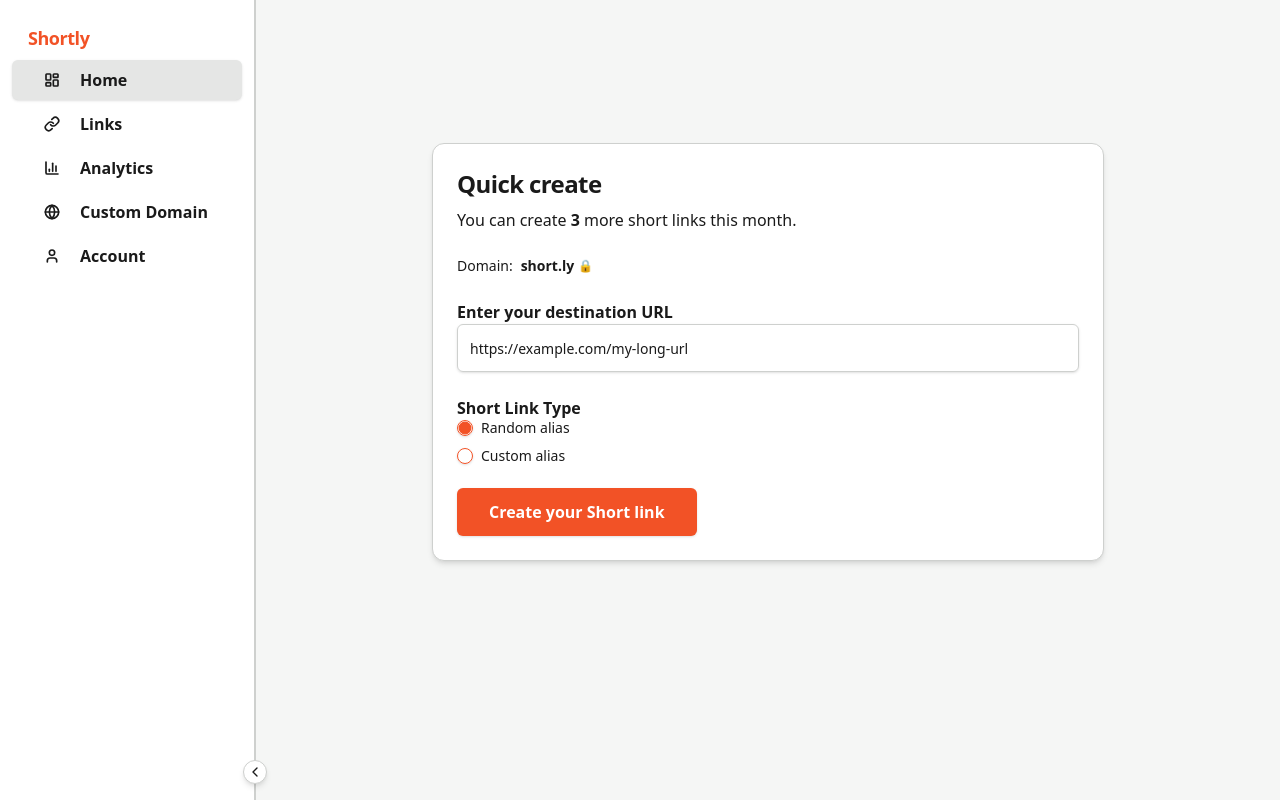
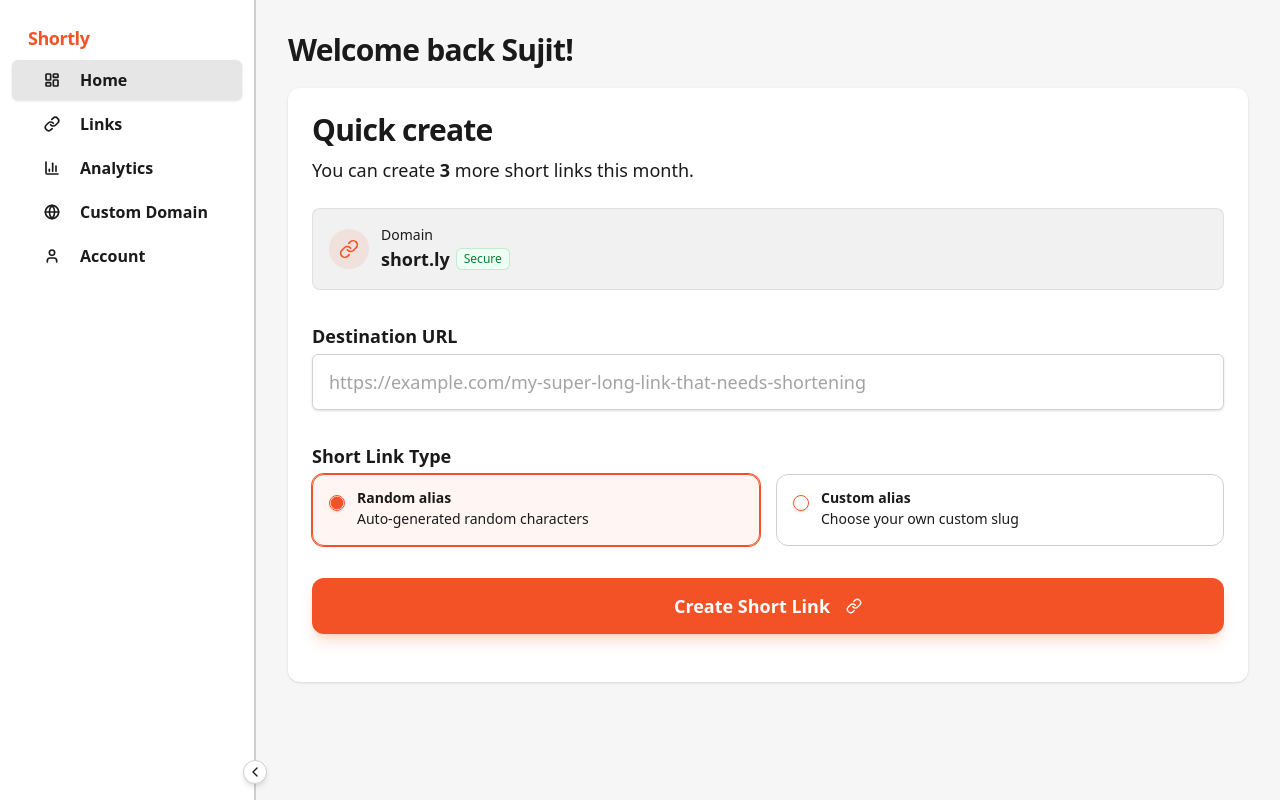
Before and after one commit to sujitroy7/shortly-frontend, a Next.js app: page /dashboard in a window 1280 px wide. Built offline with nearby package versions, Linux system fonts and the light colour scheme.

Commit message:
implement form validation for quick-create form component

```diff
--- a/app/dashboard/page.tsx
+++ b/app/dashboard/page.tsx
@@ -1,9 +1,12 @@
 import { QuickCreate } from "@/components/dashboard/QuickCreate"
 
 export default function DashboardPage() {
+  const userFirstName = "Sujit"
+
   return (
-    <div className="flex min-h-[80vh] flex-col items-center justify-center p-4">
-      <QuickCreate />
+    <div className="container">
+      <h1 className="mb-5 text-3xl font-bold tracking-tight">Welcome back {userFirstName}!</h1>
+        <QuickCreate />
     </div>
   )
 }
--- a/components/dashboard/QuickCreate.tsx
+++ b/components/dashboard/QuickCreate.tsx
@@ -2,6 +2,9 @@
 
 import * as React from "react"
 import { Link, QrCode } from "lucide-react"
+import { z } from "zod"
+import { useForm } from "react-hook-form"
+import { zodResolver } from "@hookform/resolvers/zod"
 
 import { Button } from "@/components/ui/button"
 import {
@@ -15,18 +18,56 @@ import {
 import { Input } from "@/components/ui/input"
 import { Label } from "@/components/ui/label"
 import { RadioGroup, RadioGroupItem } from "@/components/ui/radio-group"
-import { Checkbox } from "@/components/ui/checkbox"
 
 export function QuickCreate() {
-  const [slugType, setSlugType] = React.useState<"random" | "custom">("random")
+  const formSchema = z.object({
+    destination: z.string().url({ message: "Please enter a valid URL (e.g., https://example.com)" }),
+    slugType: z.enum(["random", "custom"]),
+    customSlug: z.string().optional(),
+  }).refine((data) => {
+    if (data.slugType === "custom") {
+      return !!data.customSlug && data.customSlug.length >= 3
+    }
+    return true
+  }, {
+    message: "Custom alias must be at least 3 characters",
+    path: ["customSlug"],
+  })
+
+  type FormValues = z.infer<typeof formSchema>
+
+  const {
+    register,
+    handleSubmit,
+    setValue,
+    watch,
+    formState: { errors },
+  } = useForm<FormValues>({
+    resolver: zodResolver(formSchema),
+    defaultValues: {
+      slugType: "random",
+      destination: "",
+      customSlug: "",
+    },
+  })
+
+  const slugType = watch("slugType")
+
+  const onSubmit = (data: FormValues) => {
+    console.log("Form Data:", {
+      destination: data.destination,
+      slugType: data.slugType,
+      customSlug: data.slugType === "custom" ? data.customSlug : undefined,
+    })
+  }
 
   return (
-    <Card className="w-full max-w-2xl shadow-md">
+    <Card className="w-full shadow-sm border-none">
       <CardHeader>
         <div className="flex items-center justify-between">
           <div>
-            <CardTitle className="text-2xl font-bold">Quick create</CardTitle>
-            <CardDescription className="mt-2 text-base">
+            <CardTitle className="text-3xl font-bold tracking-tight">Quick create</CardTitle>
+            <CardDescription className="mt-2 text-lg text-muted-foreground">
               You can create <span className="font-semibold text-foreground">3</span> more short links this month.
             </CardDescription>
           </div>
@@ -42,54 +83,91 @@ export function QuickCreate() {
           </div> */}
         </div>
       </CardHeader>
-      <CardContent className="space-y-6">
-        <div className="flex items-center gap-2 text-sm font-medium">
-          <span className="text-muted-foreground">Domain:</span>
-          <span className="flex items-center gap-1 font-semibold text-foreground">
+      <CardContent className="space-y-8">
+        <form onSubmit={handleSubmit(onSubmit)} className="space-y-8">
+          <div className="flex items-center gap-3 p-4 bg-muted/30 rounded-lg border border-border/50">
+            <div className="h-10 w-10 rounded-full bg-primary/10 flex items-center justify-center text-primary">
+              <Link className="h-5 w-5" />
+            </div>
+            <div className="flex flex-col">
+              <span className="text-sm font-medium text-muted-foreground">Domain</span>
+              <span className="flex items-center gap-1.5 font-bold text-foreground text-lg">
                 short.ly
-            <span className="text-xs text-muted-foreground">🔒</span>
+                <span className="inline-flex items-center rounded-md bg-green-50 px-2 py-[3px] text-xs font-medium text-green-700 ring-1 ring-inset ring-green-600/20">
+                  Secure
+                </span>
               </span>
             </div>
+          </div>
 
-        <div className="space-y-2">
-          <Label htmlFor="destination" className="text-base font-semibold">
-            Enter your destination URL
+          <div className="space-y-4">
+            <Label htmlFor="destination" className="text-lg font-semibold text-foreground mb-1 block">
+              Destination URL
             </Label>
+            <div className="relative">
               <Input
                 id="destination"
-            placeholder="https://example.com/my-long-url"
-            className="h-12 text-base"
+                placeholder="https://example.com/my-super-long-link-that-needs-shortening"
+                className={`h-14 px-4 text-lg md:text-lg font-normal shadow-sm border-muted-foreground/20 focus-visible:ring-primary/20 focus-visible:border-primary transition-all ${errors.destination ? "border-red-500 focus-visible:ring-red-500" : ""}`}
+                {...register("destination")}
               />
+              {errors.destination && (
+                <p className="text-sm text-red-500 mt-2">{errors.destination.message}</p>
+              )}
+            </div>
           </div>
 
-        <div className="space-y-3">
-          <Label className="text-base font-semibold">Short Link Type</Label>
+          <div className="space-y-4">
+            <Label className="text-lg font-semibold text-foreground mb-1 block">Short Link Type</Label>
             <RadioGroup
-            defaultValue="random"
               value={slugType}
-            onValueChange={(value: string) => setSlugType(value as "random" | "custom")}
-            className="flex flex-col space-y-1"
+              onValueChange={(value) => setValue("slugType", value as "random" | "custom", { shouldValidate: true })}
+              className="grid grid-cols-1 sm:grid-cols-2 gap-4"
             >
-            <div className="flex items-center space-x-2">
-              <RadioGroupItem value="random" id="random" />
-              <Label htmlFor="random" className="font-normal">Random alias</Label>
+              <label
+                htmlFor="option-random"
+                className={`flex items-start space-x-3 rounded-xl border p-4 transition-all hover:bg-muted/50 cursor-pointer ${slugType === 'random' ? 'border-primary bg-primary/5 ring-1 ring-primary' : 'border-border'}`}
+              >
+                <RadioGroupItem value="random" id="option-random" className="mt-1" />
+                <div className="space-y-1">
+                  <div className="font-semibold text-sm leading-none">Random alias</div>
+                  <p className="text-sm text-muted-foreground">Auto-generated random characters</p>
                 </div>
-            <div className="flex items-center space-x-2">
-              <RadioGroupItem value="custom" id="custom" />
-              <Label htmlFor="custom" className="font-normal">Custom alias</Label>
+              </label>
+              <label
+                htmlFor="option-custom"
+                className={`flex items-start space-x-3 rounded-xl border p-4 transition-all hover:bg-muted/50 cursor-pointer ${slugType === 'custom' ? 'border-primary bg-primary/5 ring-1 ring-primary' : 'border-border'}`}
+              >
+                <RadioGroupItem value="custom" id="option-custom" className="mt-1" />
+                <div className="space-y-1">
+                  <div className="font-semibold text-sm leading-none">Custom alias</div>
+                  <p className="text-sm text-muted-foreground">Choose your own custom slug</p>
                 </div>
+              </label>
             </RadioGroup>
           </div>
 
           {slugType === "custom" && (
+            <div className="space-y-2 animate-in fade-in slide-in-from-top-2 duration-300">
+              <Label htmlFor="custom-slug" className="text-lg font-semibold text-foreground mb-1 block">
+                Your custom alias
+              </Label>
+              <div className="flex flex-col gap-2">
                 <div className="flex items-center gap-2">
-             <div className="flex h-12 items-center rounded-md border border-input bg-muted px-3 text-muted-foreground">
+                  <div className="flex h-14 items-center rounded-md border border-input bg-muted/50 px-4 text-muted-foreground font-normal text-lg min-w-fit">
                     short.ly/
                   </div>
                   <Input
-               placeholder="my-custom-link"
-               className="h-12 flex-1 text-base"
+                    id="custom-slug"
+                    placeholder="summer-sale-2025"
+                    className={`h-14 flex-1 text-lg md:text-lg font-normal border-muted-foreground/20 focus-visible:ring-primary/20 focus-visible:border-primary transition-all shadow-sm ${errors.customSlug ? "border-red-500 focus-visible:ring-red-500" : ""}`}
+                    {...register("customSlug")}
                   />
+                </div>
+                {errors.customSlug && (
+                  <p className="text-sm text-red-500">{errors.customSlug.message}</p>
+                )}
+              </div>
             </div>
           )}
 
@@ -99,11 +177,14 @@ export function QuickCreate() {
               Also create a QR code for this link
             </Label>
           </div> */}
+
+          <Button type="submit" className="h-14 w-full text-lg font-bold shadow-lg shadow-primary/20 hover:shadow-primary/40 transition-all rounded-xl" size="lg">
+            Create Short Link
+            <Link className="ml-2 h-5 w-5" />
+          </Button>
+        </form>
       </CardContent>
       <CardFooter>
-        <Button className="h-12 w-full text-base font-semibold sm:w-auto px-8" size="lg">
-          Create your Short link
-        </Button>
       </CardFooter>
     </Card>
   )
--- a/components/ui/input.tsx
+++ b/components/ui/input.tsx
@@ -8,7 +8,7 @@ const Input = React.forwardRef<HTMLInputElement, React.ComponentProps<"input">>(
       <input
         type={type}
         className={cn(
-          "flex h-9 w-full rounded-md border border-input bg-transparent px-3 py-1 text-base shadow-sm transition-colors file:border-0 file:bg-transparent file:text-sm file:font-medium file:text-foreground placeholder:text-muted-foreground focus-visible:outline-none focus-visible:ring-1 focus-visible:ring-ring disabled:cursor-not-allowed disabled:opacity-50 md:text-sm",
+          "flex h-9 w-full rounded-md border border-input bg-transparent px-3 py-1 text-base shadow-sm transition-colors file:border-0 file:bg-transparent file:text-sm file:font-medium file:text-foreground placeholder:text-muted-foreground/40 focus-visible:outline-none focus-visible:ring-1 focus-visible:ring-ring disabled:cursor-not-allowed disabled:opacity-50 md:text-sm",
           className
         )}
         ref={ref}
--- a/package.json
+++ b/package.json
@@ -9,6 +9,7 @@
     "lint": "eslint"
   },
   "dependencies": {
+    "@hookform/resolvers": "^5.2.2",
     "@radix-ui/react-checkbox": "^1.3.3",
     "@radix-ui/react-label": "^2.1.8",
     "@radix-ui/react-radio-group": "^1.3.8",
@@ -20,8 +21,10 @@
     "next": "16.0.8",
     "react": "19.2.1",
     "react-dom": "19.2.1",
+    "react-hook-form": "^7.68.0",
     "tailwind-merge": "^3.4.0",
-    "tailwindcss-animate": "^1.0.7"
+    "tailwindcss-animate": "^1.0.7",
+    "zod": "^4.1.13"
   },
   "devDependencies": {
     "@tailwindcss/postcss": "^4",
```
Also changed, not shown: 1 other file (tests, documents, lock files or other folders). Lines whose indentation alone changed are shown as unchanged.
